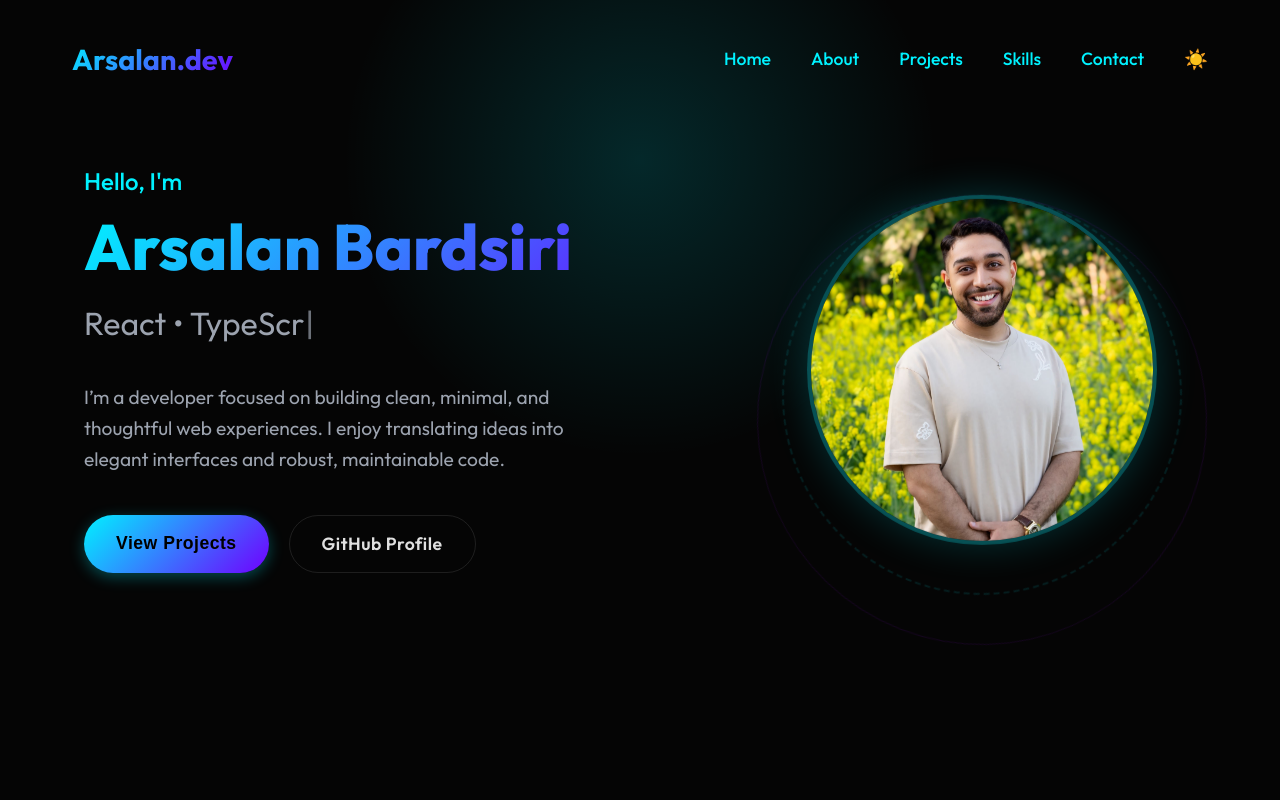
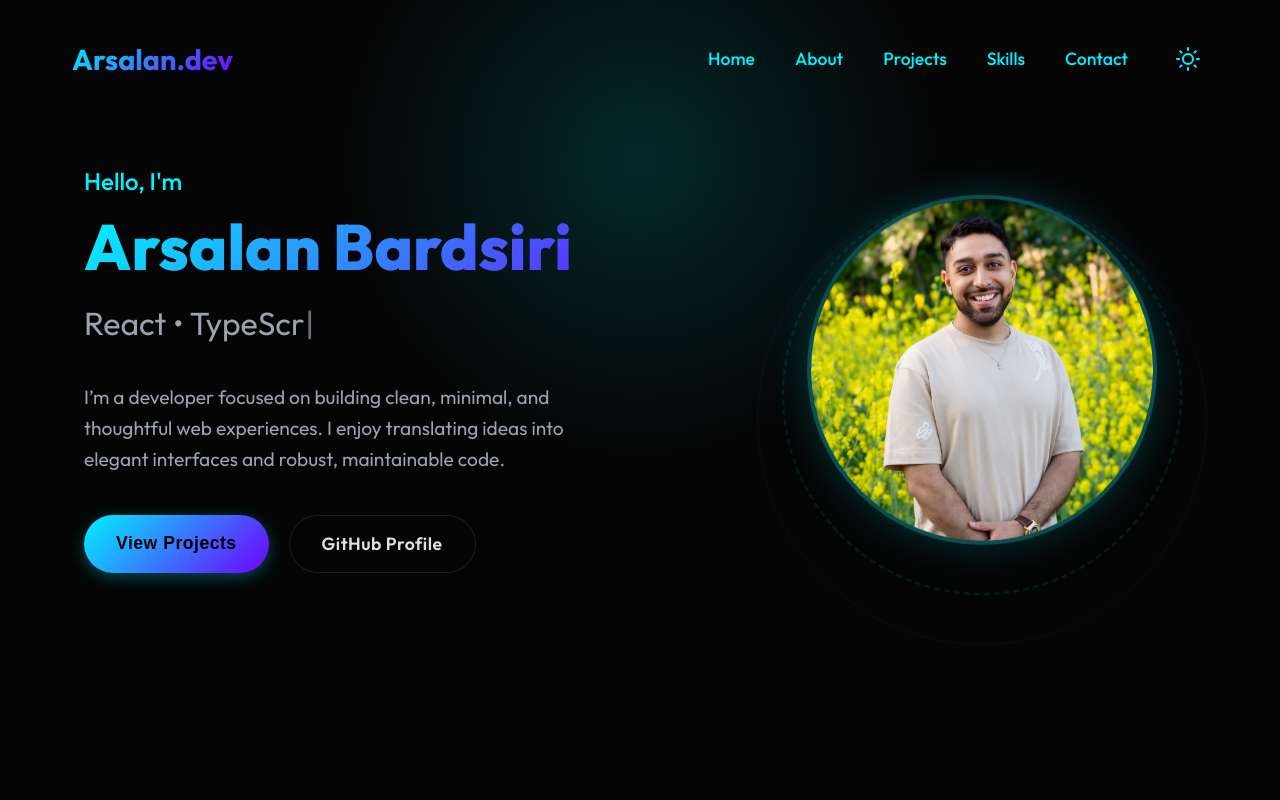
Before and after one commit to arsalanbardsiri/portfolio-react, a React (Vite) app: page / in a window 1280 px wide. Shown: the top 800 px of the page. Built offline with nearby package versions, Linux system fonts and the light colour scheme.

Commit message:
style: replace theme toggle emojis with custom SVG icons

```diff
--- a/src/components/NavBar.tsx
+++ b/src/components/NavBar.tsx
@@ -57,8 +57,42 @@
             </a>
           ))}
           {onToggleTheme && (
-            <button onClick={onToggleTheme} className="btn-icon" aria-label="Toggle Theme" style={{ background: 'none', border: 'none', cursor: 'pointer', color: 'var(--text)', fontSize: '1.2rem' }}>
-              {isDarkMode ? '☀️' : '🌙'}
+            <button
+              onClick={onToggleTheme}
+              className="btn-icon"
+              aria-label="Toggle Theme"
+              style={{
+                background: 'none',
+                border: 'none',
+                cursor: 'pointer',
+                color: 'var(--primary)',
+                display: 'flex',
+                alignItems: 'center',
+                justifyContent: 'center',
+                padding: '8px',
+                borderRadius: '50%',
+                transition: 'background 0.3s ease'
+              }}
+              onMouseEnter={(e) => e.currentTarget.style.background = 'rgba(255, 255, 255, 0.1)'}
+              onMouseLeave={(e) => e.currentTarget.style.background = 'none'}
+            >
+              {isDarkMode ? (
+                <svg xmlns="http://www.w3.org/2000/svg" width="24" height="24" viewBox="0 0 24 24" fill="none" stroke="currentColor" strokeWidth="2" strokeLinecap="round" strokeLinejoin="round">
+                  <circle cx="12" cy="12" r="5"></circle>
+                  <line x1="12" y1="1" x2="12" y2="3"></line>
+                  <line x1="12" y1="21" x2="12" y2="23"></line>
+                  <line x1="4.22" y1="4.22" x2="5.64" y2="5.64"></line>
+                  <line x1="18.36" y1="18.36" x2="19.78" y2="19.78"></line>
+                  <line x1="1" y1="12" x2="3" y2="12"></line>
+                  <line x1="21" y1="12" x2="23" y2="12"></line>
+                  <line x1="4.22" y1="19.78" x2="5.64" y2="18.36"></line>
+                  <line x1="18.36" y1="5.64" x2="19.78" y2="4.22"></line>
+                </svg>
+              ) : (
+                <svg xmlns="http://www.w3.org/2000/svg" width="24" height="24" viewBox="0 0 24 24" fill="none" stroke="currentColor" strokeWidth="2" strokeLinecap="round" strokeLinejoin="round">
+                  <path d="M21 12.79A9 9 0 1 1 11.21 3 7 7 0 0 0 21 12.79z"></path>
+                </svg>
+              )}
             </button>
           )}
         </nav>
@@ -97,8 +131,43 @@
                 </a>
               ))}
               {onToggleTheme && (
-                <button onClick={onToggleTheme} style={{ background: 'none', border: '1px solid var(--border)', padding: '8px 16px', borderRadius: '20px', color: 'var(--text)', cursor: 'pointer' }}>
-                  {isDarkMode ? 'Switch to Light Mode' : 'Switch to Dark Mode'}
+                <button
+                  onClick={onToggleTheme}
+                  style={{
+                    background: 'none',
+                    border: '1px solid var(--border)',
+                    padding: '8px 16px',
+                    borderRadius: '20px',
+                    color: 'var(--text)',
+                    cursor: 'pointer',
+                    display: 'flex',
+                    alignItems: 'center',
+                    gap: '8px'
+                  }}
+                >
+                  {isDarkMode ? (
+                    <>
+                      <svg xmlns="http://www.w3.org/2000/svg" width="20" height="20" viewBox="0 0 24 24" fill="none" stroke="currentColor" strokeWidth="2" strokeLinecap="round" strokeLinejoin="round">
+                        <circle cx="12" cy="12" r="5"></circle>
+                        <line x1="12" y1="1" x2="12" y2="3"></line>
+                        <line x1="12" y1="21" x2="12" y2="23"></line>
+                        <line x1="4.22" y1="4.22" x2="5.64" y2="5.64"></line>
+                        <line x1="18.36" y1="18.36" x2="19.78" y2="19.78"></line>
+                        <line x1="1" y1="12" x2="3" y2="12"></line>
+                        <line x1="21" y1="12" x2="23" y2="12"></line>
+                        <line x1="4.22" y1="19.78" x2="5.64" y2="18.36"></line>
+                        <line x1="18.36" y1="5.64" x2="19.78" y2="4.22"></line>
+                      </svg>
+                      <span>Switch to Light Mode</span>
+                    </>
+                  ) : (
+                    <>
+                      <svg xmlns="http://www.w3.org/2000/svg" width="20" height="20" viewBox="0 0 24 24" fill="none" stroke="currentColor" strokeWidth="2" strokeLinecap="round" strokeLinejoin="round">
+                        <path d="M21 12.79A9 9 0 1 1 11.21 3 7 7 0 0 0 21 12.79z"></path>
+                      </svg>
+                      <span>Switch to Dark Mode</span>
+                    </>
+                  )}
                 </button>
               )}
             </nav>
```
